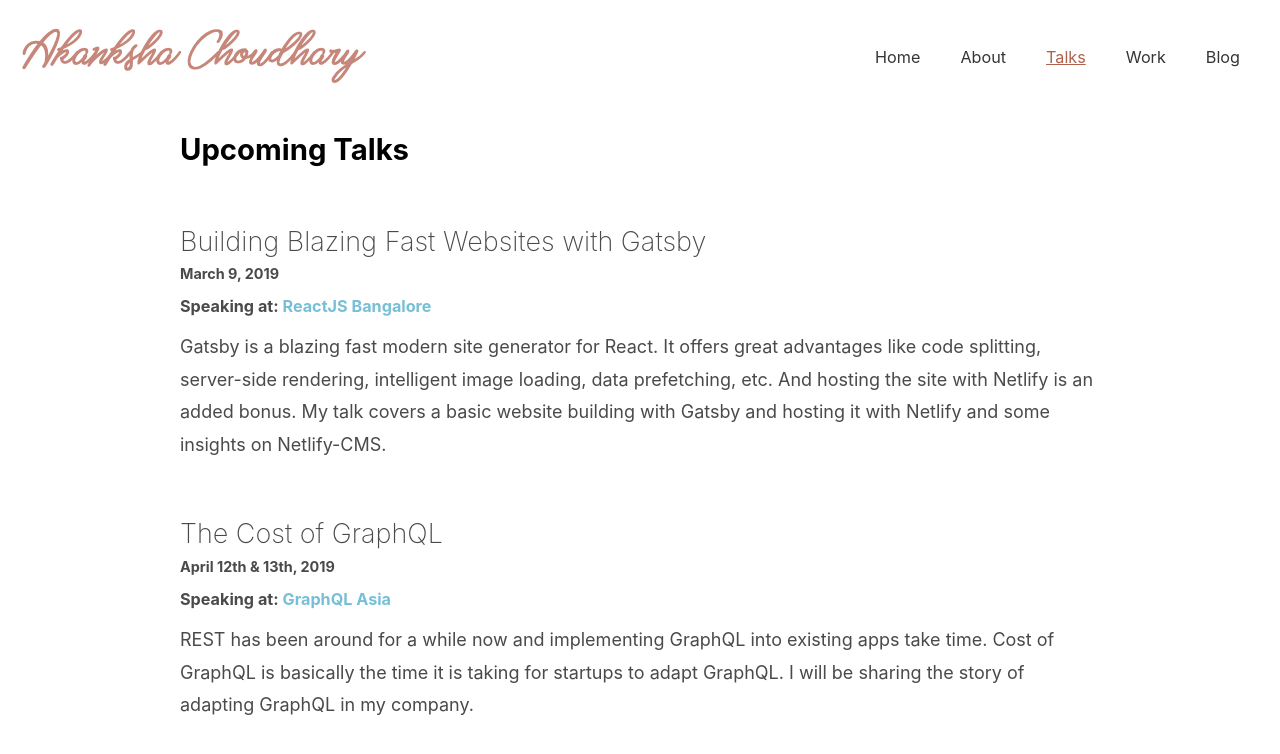
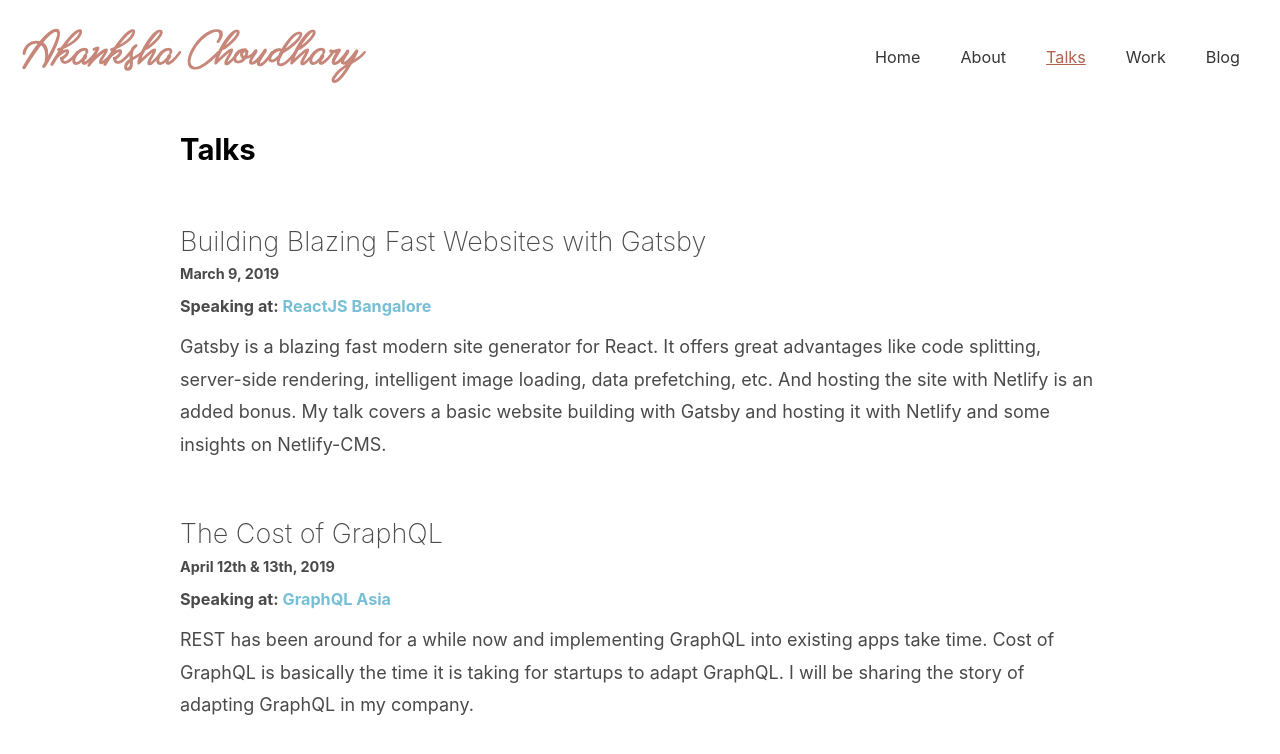
Before and after one commit to akankshach29/coderchachi.com, a Gatsby site: page /talks in a window 1280 px wide. Built offline with nearby package versions, Linux system fonts and the light colour scheme; Gatsby itself is replaced by a stand-in of ours.

Commit message:
talks heading updated

```diff
--- a/src/pages/talks.js
+++ b/src/pages/talks.js
@@ -12,7 +12,7 @@ const TalkPage = () => (
         marginTop: '30px',
       }}
     >
-      Upcoming Talks
+      Talks
     </h2>
     <section
       style={{
```
